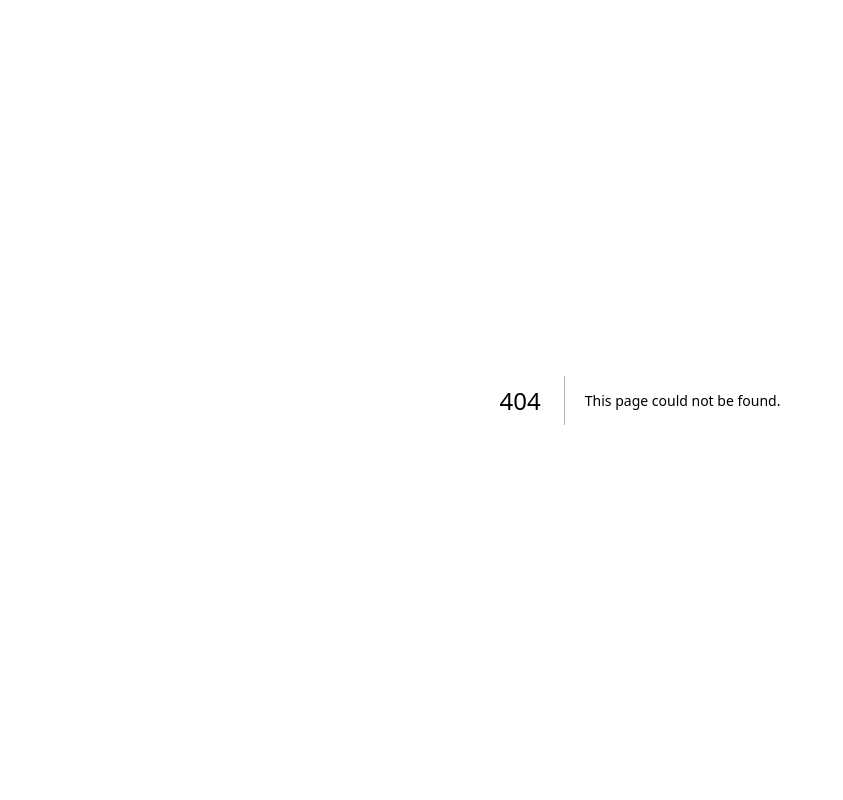
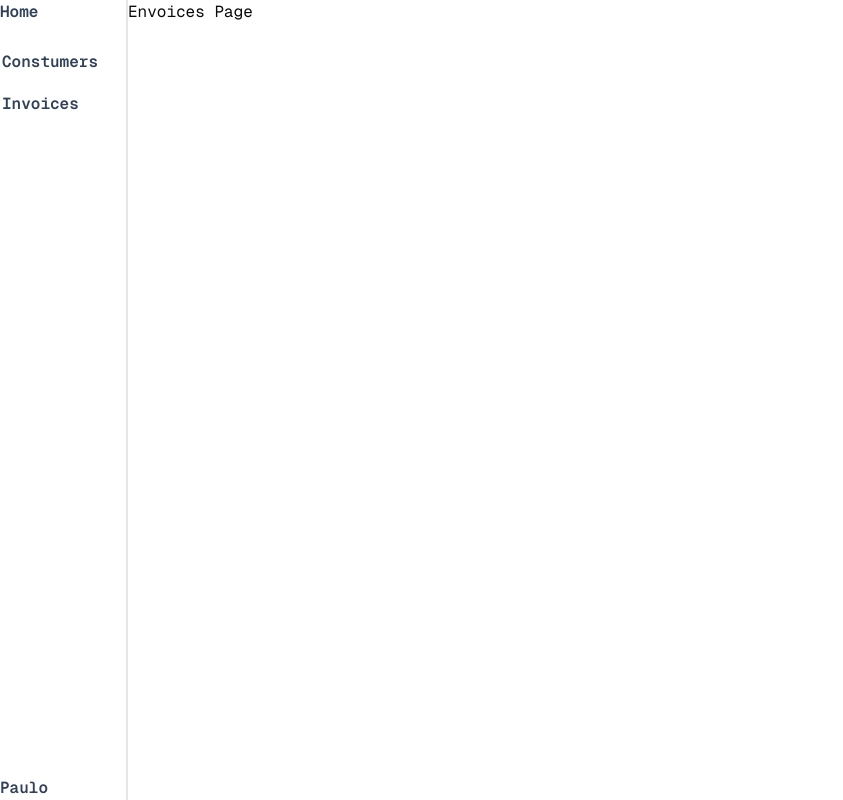
Before and after one commit to EdsonJGaspar/next16, a Next.js app: page /dashboard/invoices in a window 1280 px wide. Before the commit this address had no page. Shown: the whole page, without its empty margins (0-843 px from the left). Built offline with nearby package versions, Linux system fonts and the light colour scheme.

Commit message:
feat: add dashboard layout and pages for customers and invoices

```diff
--- /dev/null
+++ b/app/dashboard/costumers/page.tsx
@@ -0,0 +1,7 @@
+export default function ConstumesPage() {
+  return (
+    <main>
+      <h3>Costumers Page</h3>
+    </main>
+  );
+}
--- /dev/null
+++ b/app/dashboard/invoices/page.tsx
@@ -0,0 +1,7 @@
+export default function InvoicesPage() {
+  return (
+    <main>
+      <h3>Envoices Page</h3>
+    </main>
+  );
+}
--- /dev/null
+++ b/app/dashboard/layout.tsx
@@ -0,0 +1,11 @@
+import { Header } from "@/components/web/header";
+import { ReactNode } from "react";
+
+export default function LayoutDashboard({ children }: { children: ReactNode }) {
+  return (
+    <div className="flex ">
+      <Header />
+      {children}
+    </div>
+  );
+}
--- /dev/null
+++ b/app/dashboard/page.tsx
@@ -0,0 +1,7 @@
+export default function DashboardPage() {
+  return (
+    <main>
+      <h1>Pagina Principal!</h1>
+    </main>
+  );
+}
--- /dev/null
+++ b/components/web/header.tsx
@@ -0,0 +1,28 @@
+import Link from "next/link";
+
+export function Header() {
+  return (
+    <div className="h-dvh w-8 md:w-32 text-slate-700 font-semibold flex flex-col border-r-2 justify-between">
+      <div className="flex flex-col gap-5">
+        <Link href={"/"}>Home</Link>
+        <nav className="space-x-5 flex flex-col gap-1.5">
+          <Link
+            href={"/dashboard/costumers"}
+            className="hover:bg-slate-400 hover:text-slate-100 transition-all duration-300 w-full px-0.5 py-1.5"
+          >
+            Constumers
+          </Link>
+          <Link
+            href={"/dashboard/invoices"}
+            className="hover:bg-slate-400 hover:text-slate-100 transition-all duration-300 w-full px-0.5 py-1.5"
+          >
+            Invoices
+          </Link>
+        </nav>
+      </div>
+      <div className="">
+        <footer>Paulo</footer>
+      </div>
+    </div>
+  );
+}
```
